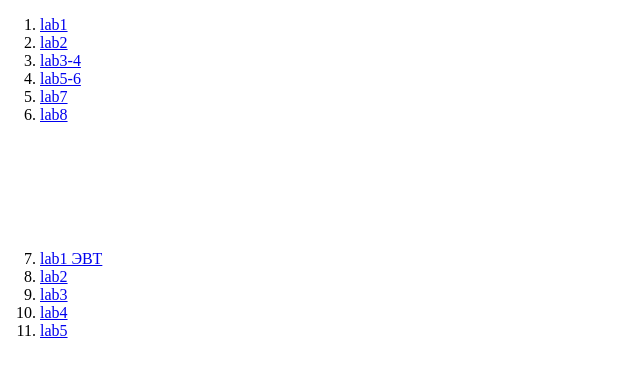
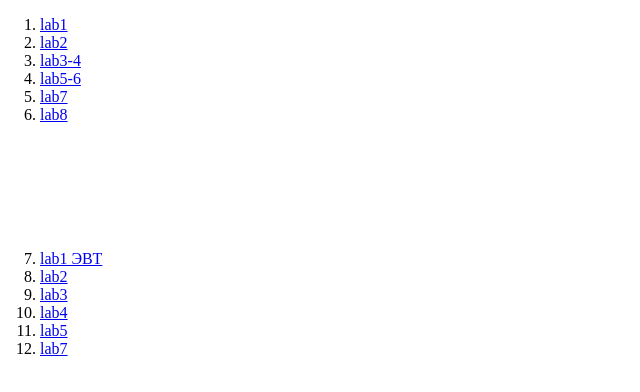
Before and after one commit to kxrxmiq/labki, a plain HTML site: page index.html in a window 1280 px wide. Shown: the full height of the page, 0-640 px from the left. Drawn offline with Linux system fonts and the light colour scheme; files that its build step writes are made by us from their sources; files whose address does not match are found by name.

Commit message:
Update index.html

```diff
--- a/index.html
+++ b/index.html
@@ -24,6 +24,7 @@
       <li><a href="laba3/EVT_lab7.html">lab3</a></li>
       <li><a href="laba4/EVT_lab8.html">lab4</a></li>
       <li><a href="laba_5/EVT_lab9.html">lab5</a></li>
+      <li><a href="laba7/index.html">lab7</a></li>
     </ol>
     <script src="input.js"></script>
   </body>
```
